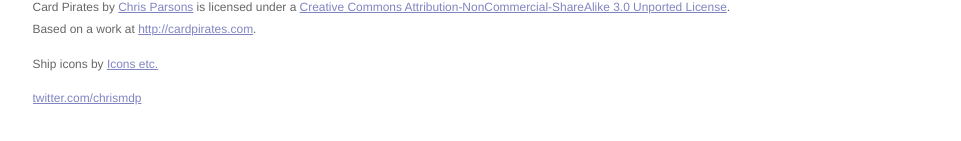
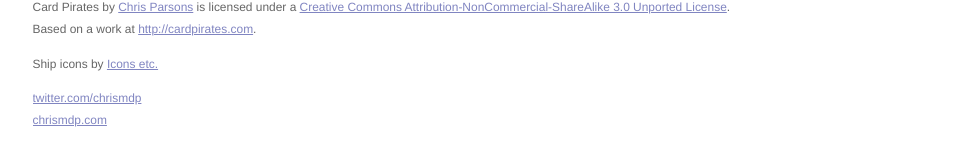
Before and after one commit to chrismdp/cardpirates, a Jekyll site: the page built from index.md, in a window 1280 px wide. Shown: the part 1037-1178 px from the top of the page, without its empty margins (159-1120 px from the left). Built offline with Jekyll 4.4.1, drawn with Linux system fonts in a browser that asks for light colours; comment, search, counter and statistics services are not loaded.

Commit message:
Add link to my homepage

```diff
--- a/_layouts/default.html
+++ b/_layouts/default.html
@@ -56,6 +56,7 @@
                 </p>
                 <p>
                   <a href="http://twitter.com/chrismdp/">twitter.com/chrismdp</a><br />
+                  <a href="http://chrismdp.com/">chrismdp.com</a><br />
                 </p>
               </div>
             </div>
```
